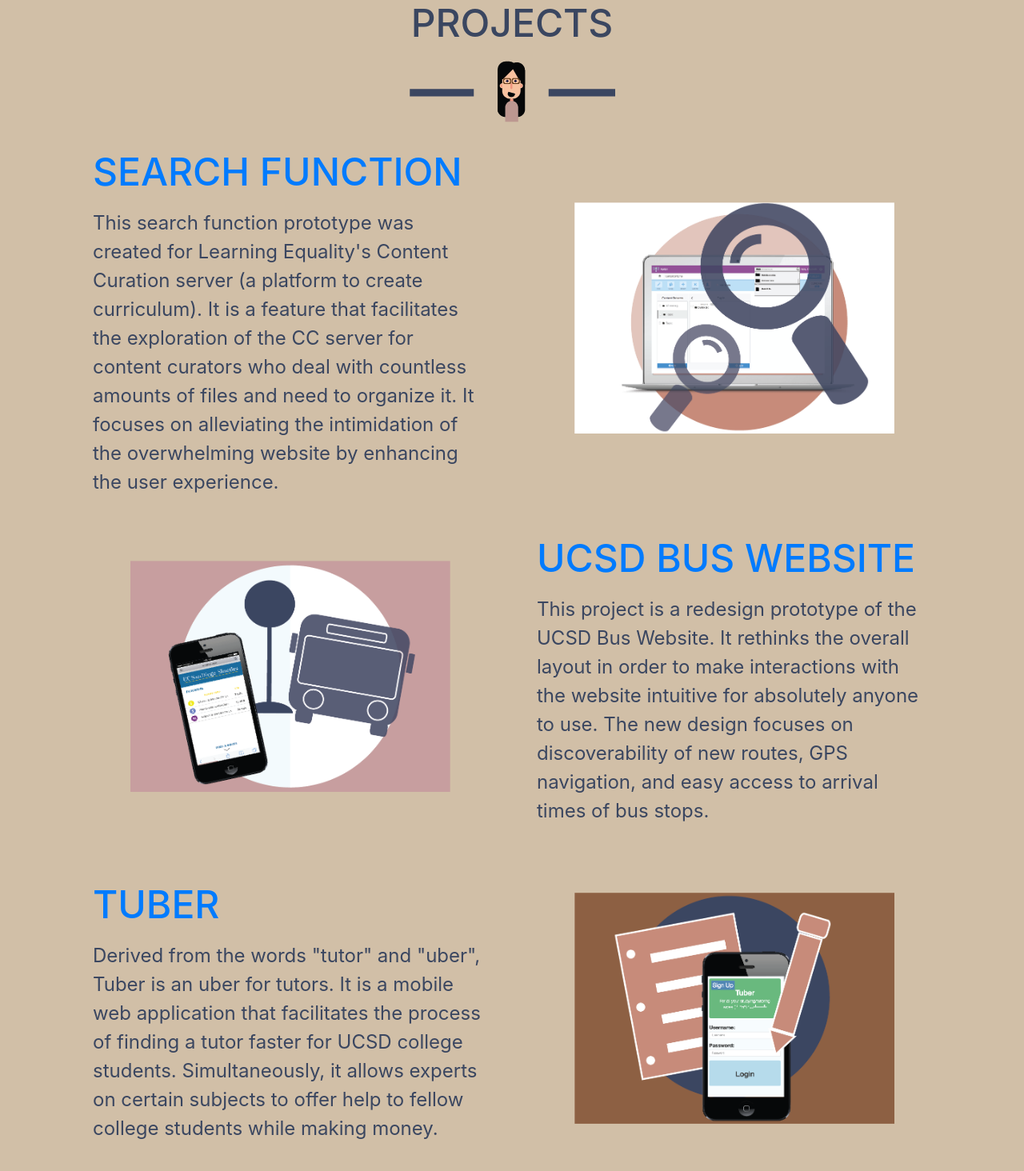
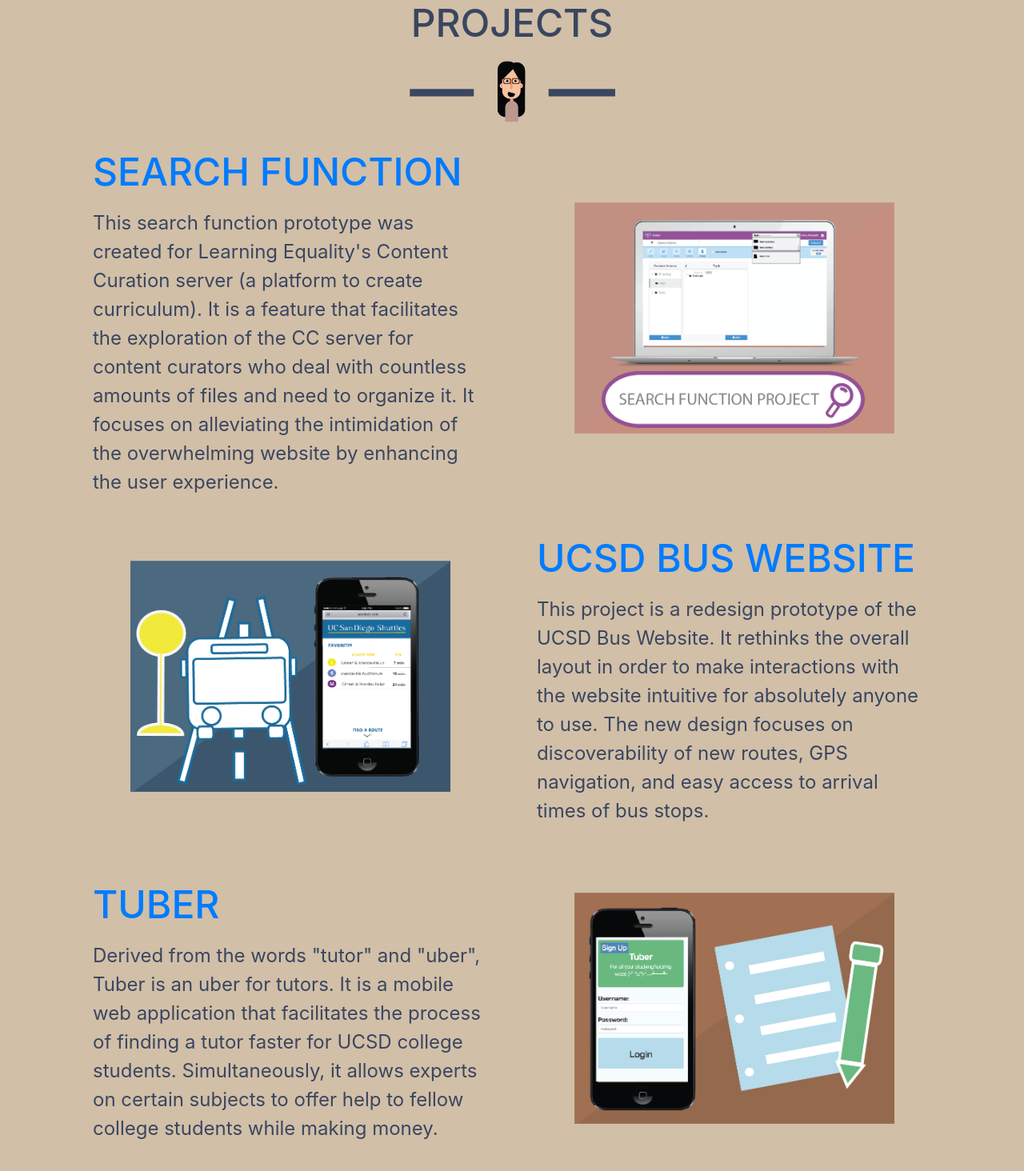
Before and after one commit to leeannemercado/lmercad, a website with bundled scripts: page index.html in a window 1280 px wide. Shown: the part 2043-3507 px from the top of the page at 80% size. Built offline with nearby package versions, Linux system fonts and the light colour scheme.

Commit message:
changed icons

```diff
--- a/index.html
+++ b/index.html
@@ -247,7 +247,7 @@
                    <h3> Learn More </h3>
                 </div>
               </div>
-               <img class="img-fluid" src="img/portfolio/search test.png" alt="">
+               <img class="img-fluid" src="img/portfolio/NEWSEARCHICON.png" alt="">
 
             </div>
           </div>
@@ -275,7 +275,7 @@
                   <h3> Learn More </h3>
                 </div>
               </div>
-               <img class="img-fluid" src="img/portfolio/bustest.png" alt="">
+               <img class="img-fluid" src="img/portfolio/NEWBUSICON.png" alt="">
 
 
 
@@ -306,7 +306,7 @@
                 </div>
 
               </div>
-              <img class="img-fluid" src="img/portfolio/tubertest.png" alt="">
+              <img class="img-fluid" src="img/portfolio/NEWTUBERICON.png" alt="">
 
 
             </div>
```
Also changed, not shown: img/portfolio/NEWBUSICON.png (added), img/portfolio/NEWDISNEYICON.png (added), img/portfolio/NEWSEARCHICON.png (added), img/portfolio/NEWTUBERICON.png (added).
